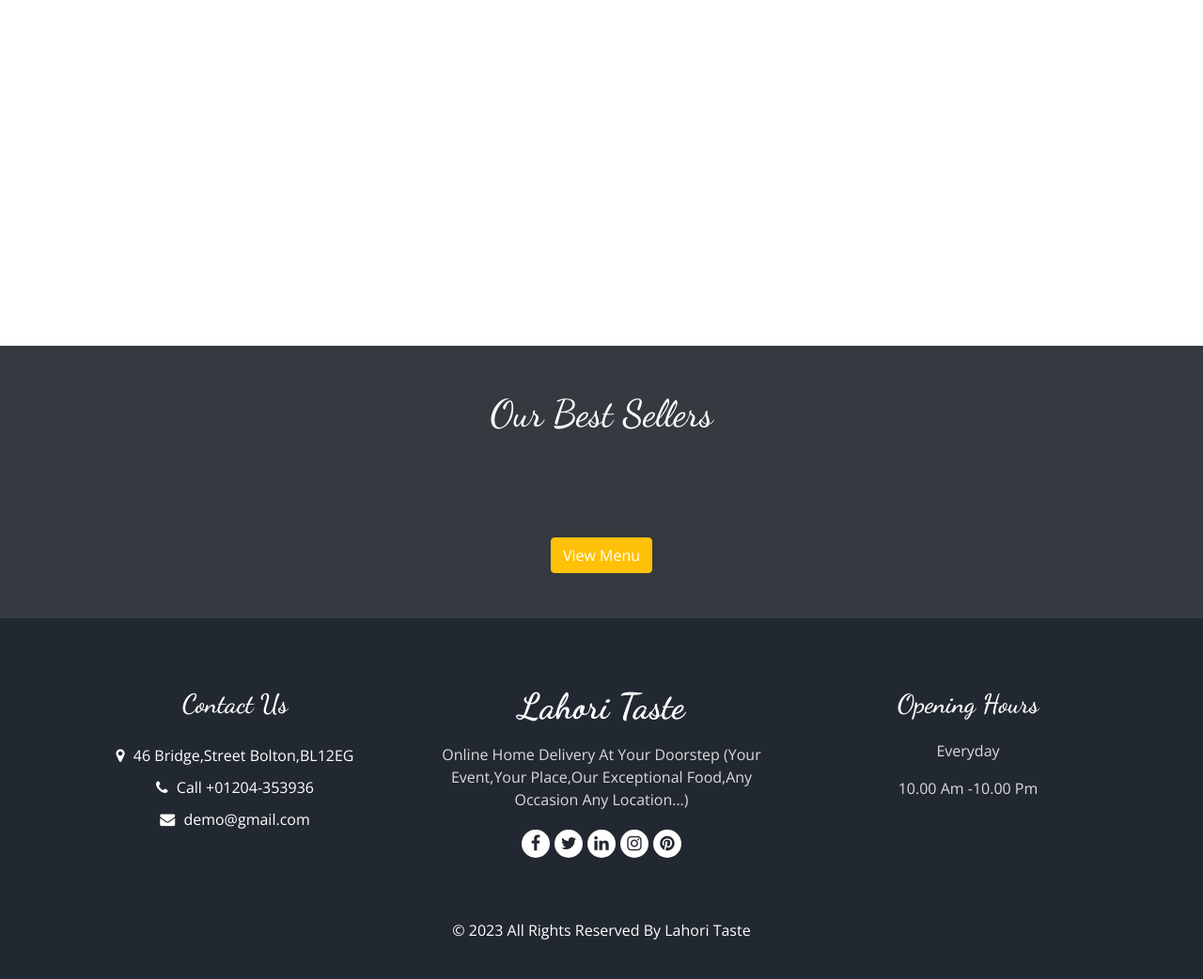
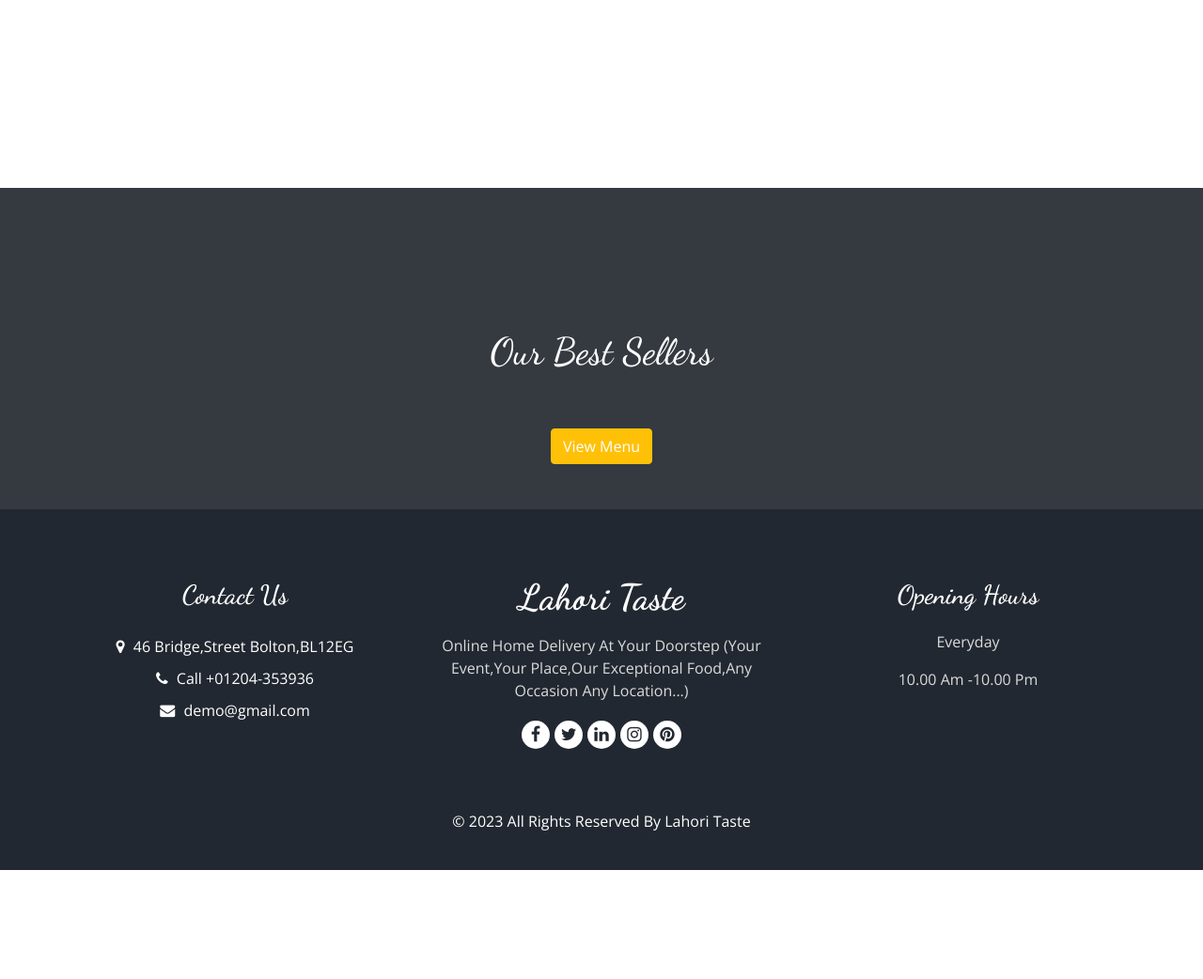
Before and after one commit to SSL-SOLUTIONS/lahori-taste, a Laravel app: page / in a window 1280 px wide. Shown: the part 600-1642 px from the top of the page at 94% size. After the commit the page ends 1526 px from the top, so only its background shows below. Run offline with Laravel 10, Linux system fonts and the light colour scheme; data that the repository does not hold is empty; style sheets or scripts are compiled from the project's sources; some libraries are stand-ins or nearby versions.

Commit message:
Update slider.blade.php

```diff
--- a/resources/views/slider.blade.php
+++ b/resources/views/slider.blade.php
@@ -16,6 +16,7 @@
             width: 90%;
             padding-top: 50px;
             padding-bottom: 50px;
+
         }
 
         #swiper-slid {
@@ -100,7 +101,7 @@
             bottom: 50%;
             width: 80px;
             height: 80px;
-            background-image: url('images/images.png');
+            background-color: url('images/images.png');
             background-size: cover;
             background-repeat: no-repeat;
         }
@@ -182,17 +183,31 @@
                 transform: translate(-50%, -50%)rotate(calc(--rotate) + 360deg);
             }
         }
+        @media screen and (max-width: 769px) {
+  .swiper-media{
+    margin-top: 320px;
+  }
+}
+@media screen and (max-width: 376px) {
+  .swiper-media{
+    margin-top: 100px;
+  }
+}
+
+
     </style>
 </head>
 
 <body>
     <!-- Swiper -->
-    <br><br><br><br><br><br><br>
-    <div class="container-fluid bg-dark">
-        <div class="container-fluid bg-dark">
-            <h1 class="pt-5" style="text-align:center; color:white">Our Best Sellers</h1>
-            <div class="swiper mySwiper">
+
+    <div  class="container-fluid bg-dark">
+
+
+            <div class="swiper mySwiper swiper-media">
+            <h1  style="text-align:center; color:white; margin-top:100px;">Our Best Sellers</h1>
                 <div class="swiper-wrapper">
+
                     @php
                     $productIds = [5,6,7,10,13,12,20,16,32,57, 82,];
                     $products = \App\Models\Product::whereIn('id', $productIds)->get();
@@ -208,19 +223,18 @@
             <div style="display: flex; justify-content: center;">
                 <a style="color: white" class="btn btn-warning" href="{{ route('menus') }}" id="view-menu-button">View Menu</a>
             </div>
-        </div>
+
         <br><br>
         <div style="background-color:white;" id="product-list" class="row">
 
             @foreach ($products as $product)
             <div class="col-lg-4 col-md-6 col-sm-12 p-0">
-                <div style="border:1px solid black;background-color:rgba(34, 40, 49, 1);color:white; " class="box m-3 p-0">
+                <div style="border:1px solid black;background-color:rgba(34, 40, 49, 1);color:white;" class="box m-3 p-0">
                     <div class="img-box">
                         <img height="30%" width="40%" class="img-fluid" src="{{ asset('/img/products/'.$product->image)}}" alt="{{ $product->name }}">
                     </div>
                     <div class="detail-box">
                         <h3>{{$product->name}}</h3>
-
                         <div class="options">
                             <h6 class="text-start">
                                 <h4 class="ml-0">Price: {{config('app.currency')}}{{ $product->price }}</h3>
@@ -236,6 +250,9 @@
             </div>
             @endforeach
         </div>
+
+
+
         <!-- Swiper JS -->
         <script src="https://cdn.jsdelivr.net/npm/swiper@10/swiper-bundle.min.js"></script>
 
```
